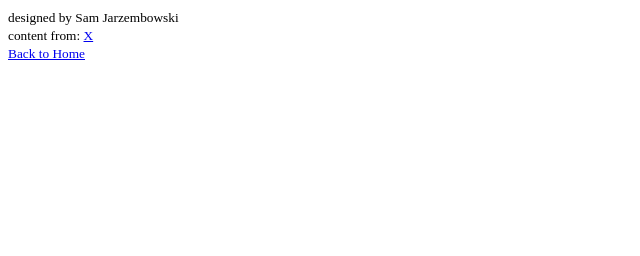
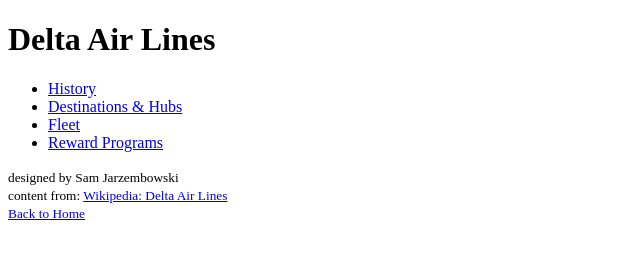
Before and after one commit to sam-jarzembowski/ud4dm, a plain HTML site: page accessible_css/accessible_css.html in a window 1280 px wide. Shown: the whole page, without its empty margins (0-640 px from the left). Drawn offline with Linux system fonts and the light colour scheme.

Commit message:
progress!

```diff
--- a/accessible_css/accessible_css.css
+++ b/accessible_css/accessible_css.css
@@ -0,0 +1 @@
+@import url('https://fonts.googleapis.com/css2?family=IBM+Plex+Serif:ital,wght@0,100;0,200;0,300;0,400;0,500;0,600;0,700;1,100;1,200;1,300;1,400;1,500;1,600;1,700&family=Manrope:wght@200..800&display=swap');
--- a/accessible_css/accessible_css.html
+++ b/accessible_css/accessible_css.html
@@ -9,13 +9,34 @@
 <body>
     <div class="container">
 
+        <header>
+            <h1>Delta Air Lines</h1>
+        </header>
 
+        <nav>
+            <ul>
+                <li><a href="#">History</a></li>
+                <li><a href="#">Destinations & Hubs</a></li>
+                <li><a href="#">Fleet</a></li>
+                <li><a href="#">Reward Programs</a></li>
+            </ul>
+        </nav>
 
+        <main>
 
+        </main>
+
+        <aside id="aside1">
+
+        </aside>
+
+        <aside id="aside2">
+
+        </aside>
 
         <footer>
             <small>designed by Sam Jarzembowski<br></small>
-            <small>content from: <a href="#">X</a><br></small>
+            <small>content from: <a href="https://en.wikipedia.org/wiki/Delta_Air_Lines">Wikipedia: Delta Air Lines</a><br></small>
             <small><a href="https://jarzembowski.me/ud4dm">Back to Home</a></small>
         </footer>
     </div> <!--closing container div-->
```
